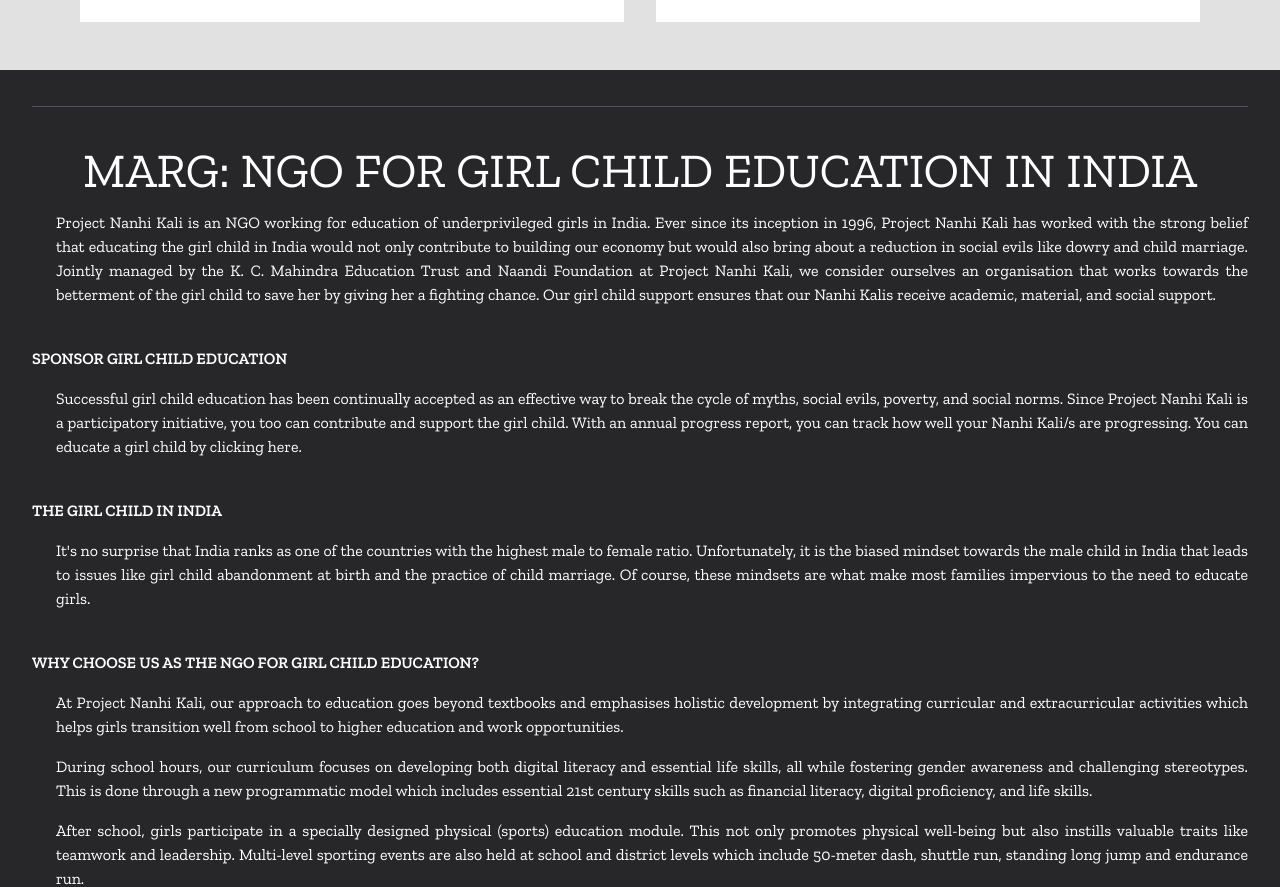
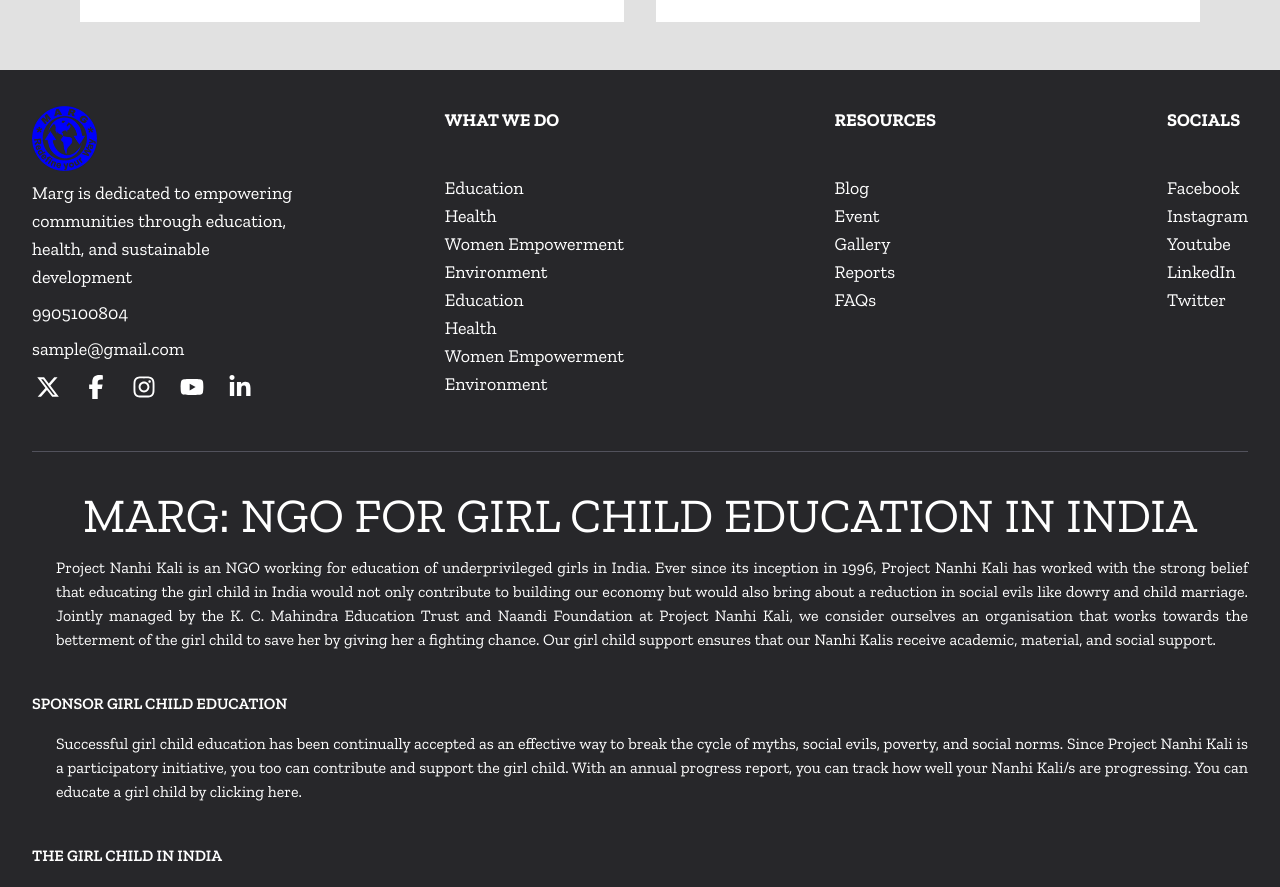
Before and after one commit to grimwebdeveloper/MARG-NGO-Project-Reboot, a Next.js app: page / in a window 1280 px wide. Shown: the part 2939-3826 px from the top of the page. Built offline with nearby package versions, Linux system fonts and the light colour scheme.

Commit message:
Footer updated

```diff
--- a/src/components/global/Footer.js
+++ b/src/components/global/Footer.js
@@ -1,9 +1,124 @@
+import Image from 'next/image';
 import Link from 'next/link';
+import {
+  FaXTwitter,
+  FaFacebookF,
+  FaInstagram,
+  FaYoutube,
+  FaLinkedinIn,
+  FaBars,
+} from 'react-icons/fa6';
 
 const Footer = () => {
   return (
     <footer className='bg-zinc-800 text-white'>
       <div className='max-w-screen-xl mx-auto px-8 py-9'>
+        <div className='grid grid-cols-1 gap-8 sm:grid-cols-2 md:grid-cols-3 lg:grid-cols-4 mb-12 text-lg lg:justify-items-end'>
+          <div className='flex flex-col gap-2'>
+            <Image src='/logo.png' alt='logo' width={65} height={65} />
+            <p>
+              Marg is dedicated to empowering communities through education,
+              health, and sustainable development
+            </p>
+            <a href='tel:9905100804'>9905100804</a>
+            <a href='mailto:sample@gmail.com'>sample@gmail.com</a>
+            <div className='flex gap-4'>
+              <a href='#'>
+                <FaXTwitter className='text-lg w-[32px] h-[32px] p-1' />
+              </a>
+              <a href='#'>
+                <FaFacebookF className='text-lg w-[32px] h-[32px] p-1' />
+              </a>
+              <a href='#'>
+                <FaInstagram className='text-lg w-[32px] h-[32px] p-1' />
+              </a>
+              <a href='#'>
+                <FaYoutube className='text-lg w-[32px] h-[32px] p-1' />
+              </a>
+              <a href='#'>
+                <FaLinkedinIn className='text-lg w-[32px] h-[32px] p-1' />
+              </a>
+            </div>
+          </div>
+
+          <div>
+            <h2 className='uppercase font-bold mb-4 sm:mb-8 lg:mb-10'>
+              What We Do
+            </h2>
+            <ul>
+              <li>
+                <a href='#'>Education</a>
+              </li>
+              <li>
+                <a href='#'>Health</a>
+              </li>
+              <li>
+                <a href='#'>Women Empowerment</a>
+              </li>
+              <li>
+                <a href='#'>Environment</a>
+              </li>
+              <li>
+                <a href='#'>Education</a>
+              </li>
+              <li>
+                <a href='#'>Health</a>
+              </li>
+              <li>
+                <a href='#'>Women Empowerment</a>
+              </li>
+              <li>
+                <a href='#'>Environment</a>
+              </li>
+            </ul>
+          </div>
+
+          <div>
+            <h2 className='uppercase font-bold mb-4 sm:mb-8 lg:mb-10'>
+              Resources
+            </h2>
+            <ul>
+              <li>
+                <a href='#'>Blog</a>
+              </li>
+              <li>
+                <a href='#'>Event</a>
+              </li>
+              <li>
+                <a href='#'>Gallery</a>
+              </li>
+              <li>
+                <a href='#'>Reports</a>
+              </li>
+              <li>
+                <a href='#'>FAQs</a>
+              </li>
+            </ul>
+          </div>
+
+          <div>
+            <h2 className='uppercase font-bold mb-4 sm:mb-8 lg:mb-10'>
+              Socials
+            </h2>
+            <ul>
+              <li>
+                <a href='#'>Facebook</a>
+              </li>
+              <li>
+                <a href='#'>Instagram</a>
+              </li>
+              <li>
+                <a href='#'>Youtube</a>
+              </li>
+              <li>
+                <a href='#'>LinkedIn</a>
+              </li>
+              <li>
+                <a href='#'>Twitter</a>
+              </li>
+            </ul>
+          </div>
+        </div>
         <article className='flex flex-col gap-4 border-t border-b border-zinc-600 py-10'>
           <h2 className='text-3xl md:text-4xl lg:text-5xl text-center'>
             MARG: NGO FOR GIRL CHILD EDUCATION IN INDIA
@@ -71,7 +186,11 @@
           </p>
         </article>
         <p className='text-center pt-6'>
-          All Rights Reserved &copy; <Link href='/' className='font-semibold hover:text-zinc-300 text-lg'>marngo.com</Link> 2025
+          All Rights Reserved &copy;{' '}
+          <Link href='/' className='font-semibold hover:text-zinc-300 text-lg'>
+            marngo.com
+          </Link>{' '}
+          2025
         </p>
       </div>
     </footer>
```
